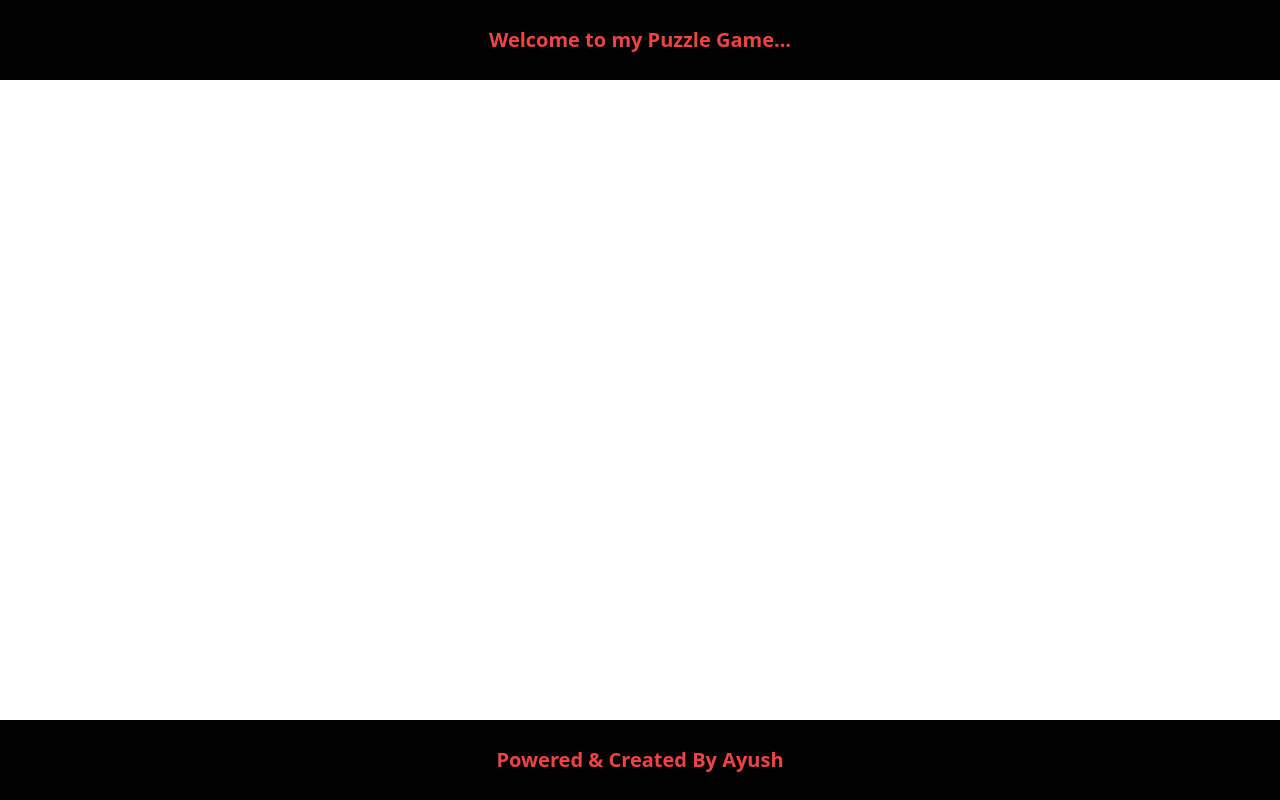
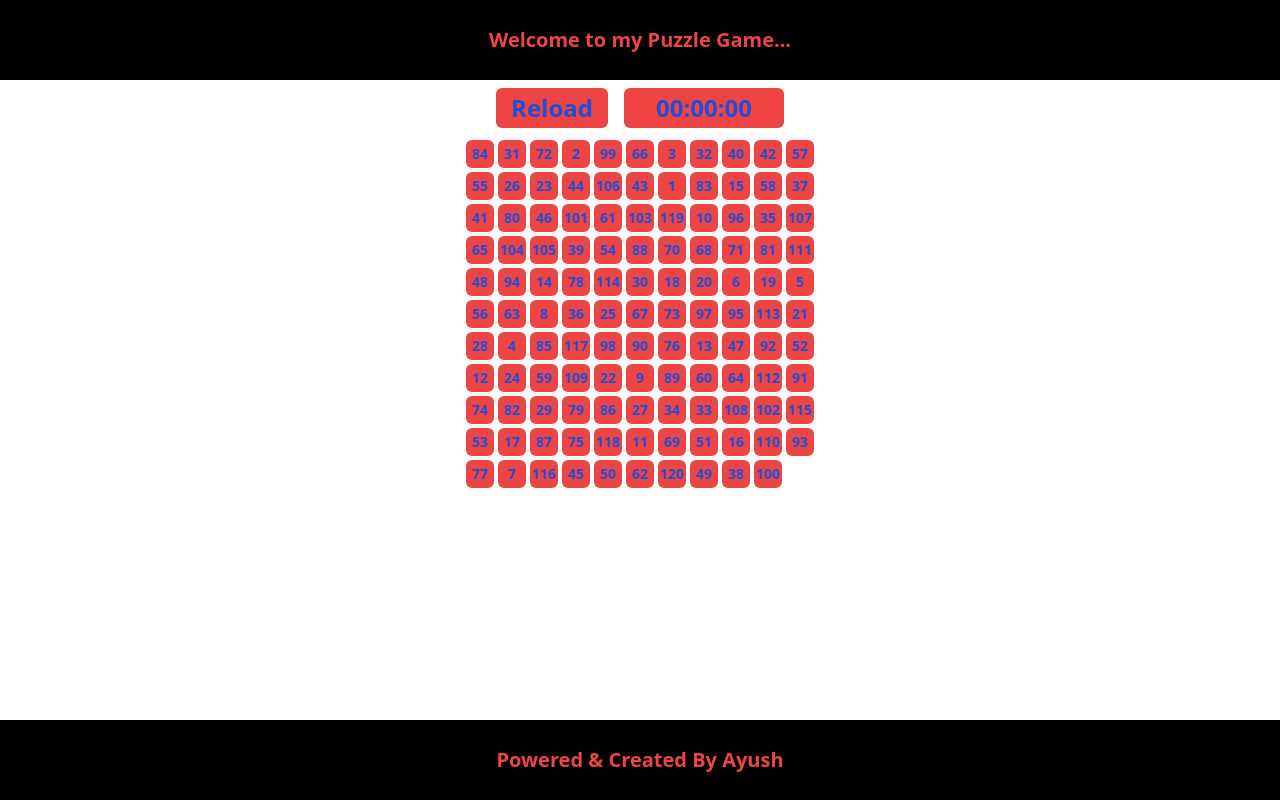
Before and after one commit to AyushVerma87654/Slide-PuzzleGame, a React (Vite) app: page /puzzle11 in a window 1280 px wide. Built offline with nearby package versions, Linux system fonts and the light colour scheme.

Commit message:
Puzzle 11 successfully added and working

```diff
--- a/src/App.tsx
+++ b/src/App.tsx
@@ -3,6 +3,7 @@ import { Route, Routes } from "react-router-dom";
 import Footer from "./Footer";
 import MainPage from "./MainPage";
 import NavBar from "./NavBar";
+import Puzzle11 from "./Puzzle11";
 import Puzzle3 from "./Puzzle3";
 import Puzzle4 from "./Puzzle4";
 import Puzzle5 from "./Puzzle5";
@@ -17,6 +18,7 @@ const App = () => {
           <Route path="/puzzle3" element={<Puzzle3 />} />
           <Route path="/puzzle4" element={<Puzzle4 />} />
           <Route path="/puzzle5" element={<Puzzle5 />} />
+          <Route path="/puzzle11" element={<Puzzle11 />} />
         </Routes>
       </div>
       <Footer />
--- a/src/Button.tsx
+++ b/src/Button.tsx
@@ -7,12 +7,14 @@ const Button: FC<ButtonProps> = ({ onClick, children, className, type }) => {
   if (children == "") {
     bg = "bg-white";
   }
-  let width = "w-12";
+  let width = "w-12 h-12";
   if (type == "button") {
-    width = "w-28";
+    width = "w-28 h-12";
+  } else if (type == "submit") {
+    width = "w-28 h-10";
   }
   return (
-    <div className={"h-12 " + width}>
+    <div className={" " + width}>
       <button
         className={
           "w-full h-full rounded-md text-blue-700 text-2xl font-extrabold " + bg
--- /dev/null
+++ b/src/Button2.tsx
@@ -0,0 +1,31 @@
+import React, { ButtonHTMLAttributes, FC } from "react";
+
+type Button2Props = ButtonHTMLAttributes<HTMLButtonElement>;
+
+const Button2: FC<Button2Props> = ({ onClick, children, className, type }) => {
+  let bg = "bg-red-500";
+  if (children == "") {
+    bg = "bg-white";
+  }
+  // let width = "w-12";
+  // if (type == "button") {
+  //   width = "w-28";
+  // } else if (type == "submit") {
+  //   width = "w-6 h-12";
+  // }
+  return (
+    <div className={"h-7 w-7 "}>
+      <button
+        className={
+          "w-full h-full rounded-md text-blue-700 text-sm font-bold " + bg
+        }
+        onClick={onClick}
+        type={type}
+      >
+        {children}
+      </button>
+    </div>
+  );
+};
+
+export default Button2;
--- a/src/DisplayPuzzle.tsx
+++ b/src/DisplayPuzzle.tsx
@@ -1,18 +1,32 @@
 import React, { Children, FC } from "react";
 import Button from "./Button";
+import Button2 from "./Button2";
 
 type DisplayPuzzleProps = {
   number: string | number;
   index: number;
   handleButtonClick: (a: number) => void;
+  hi?: number;
 };
 
 const DisplayPuzzle: FC<DisplayPuzzleProps> = ({
   number,
   handleButtonClick,
   index,
+  hi,
 }) => {
   return (
+    <div>
+      {hi == 11 && (
+        <Button2
+          onClick={() => {
+            handleButtonClick(index);
+          }}
+        >
+          {number}
+        </Button2>
+      )}
+      {!hi && (
         <Button
           onClick={() => {
             handleButtonClick(index);
@@ -20,6 +34,8 @@ const DisplayPuzzle: FC<DisplayPuzzleProps> = ({
         >
           {number}
         </Button>
+      )}
+    </div>
   );
 };
 
--- a/src/MainPage.tsx
+++ b/src/MainPage.tsx
@@ -6,7 +6,7 @@ type MainPageProps = {};
 
 const MainPage: FC<MainPageProps> = () => {
   return (
-    <div className="flex flex-col items-center justify-center my-16 gap-20">
+    <div className="flex flex-col items-center justify-center m-6 gap-10">
       <Link to="/puzzle3">
         <Heading className="bg-green-500 rounded-md w-20">3 X 3</Heading>
       </Link>
@@ -16,6 +16,9 @@ const MainPage: FC<MainPageProps> = () => {
       <Link to="/puzzle5">
         <Heading className="bg-green-500 rounded-md w-20">5 X 5</Heading>
       </Link>
+      <Link to="/puzzle11">
+        <Heading className="bg-green-500 rounded-md w-20">11 X 11</Heading>
+      </Link>
     </div>
   );
 };
--- /dev/null
+++ b/src/Puzzle11.tsx
@@ -0,0 +1,215 @@
+import React, { FC, useEffect, useState } from "react";
+import Button from "./Button";
+import DisplayPuzzle from "./DisplayPuzzle";
+import Result from "./Result";
+import Time from "./Time";
+// import { cal5, calculate5, numbers5 } from "./utility/puzzle5";
+import { adjacent, movement, numbers } from "./utility/utility";
+
+type Puzzle11Props = {};
+
+const Puzzle11: FC<Puzzle11Props> = () => {
+  const output = [
+    1,
+    2,
+    3,
+    4,
+    5,
+    6,
+    7,
+    8,
+    9,
+    10,
+    11,
+    12,
+    13,
+    14,
+    15,
+    16,
+    17,
+    18,
+    19,
+    20,
+    21,
+    22,
+    23,
+    24,
+    25,
+    26,
+    27,
+    28,
+    29,
+    30,
+    31,
+    32,
+    33,
+    34,
+    35,
+    36,
+    37,
+    38,
+    39,
+    40,
+    41,
+    42,
+    43,
+    44,
+    45,
+    46,
+    47,
+    28,
+    49,
+    50,
+    51,
+    52,
+    53,
+    54,
+    55,
+    56,
+    57,
+    58,
+    59,
+    60,
+    61,
+    62,
+    63,
+    64,
+    65,
+    66,
+    67,
+    68,
+    69,
+    70,
+    71,
+    72,
+    73,
+    74,
+    75,
+    76,
+    77,
+    78,
+    79,
+    80,
+    81,
+    82,
+    83,
+    84,
+    85,
+    86,
+    87,
+    88,
+    89,
+    90,
+    91,
+    92,
+    93,
+    94,
+    95,
+    96,
+    97,
+    98,
+    99,
+    100,
+    101,
+    102,
+    103,
+    104,
+    105,
+    106,
+    107,
+    108,
+    109,
+    110,
+    111,
+    112,
+    113,
+    114,
+    115,
+    116,
+    117,
+    118,
+    119,
+    120,
+    121,
+    "",
+  ];
+  const [totalNumbers, setTotalNumbers] = useState<(string | number)[]>(
+    numbers(11)
+  );
+  const [result, setResult] = useState(false);
+  const [timeStart, setTimeStart] = useState(false);
+
+  const handleButtonClick = (num: number) => {
+    setTimeStart(true);
+    if (!result) {
+      let string = 0;
+      let newarray = [...totalNumbers];
+      for (let i = 0; i < newarray.length; i++) {
+        if (newarray[i] == "") {
+          string = i;
+        }
+      }
+      // const swap = calculate5(num, string);
+      const swap = adjacent(num, string, 11);
+      // cal3(num, index, totalNumbers, setTotalNumbers);
+      // cal5(num, string, totalNumbers, setTotalNumbers);
+      movement(num, string, totalNumbers, setTotalNumbers, 11);
+      if (swap) {
+        const t = newarray[num];
+        newarray[num] = newarray[string];
+        newarray[string] = t;
+        setTotalNumbers(newarray);
+      }
+    }
+  };
+
+  const handleReloadClick = () => {
+    setResult(false);
+    setTimeStart(false);
+    setTotalNumbers(numbers(11));
+  };
+
+  useEffect(() => {
+    let token = 1;
+    for (let i = 0; i < totalNumbers.length; i++) {
+      if (totalNumbers[i] != output[i]) {
+        token = 0;
+      }
+    }
+    if (token == 1) {
+      setResult(true);
+      setTimeStart(false);
+    }
+  }, [totalNumbers]);
+
+  return (
+    <div className="flex flex-col items-center justify-center">
+      <div className="m-2 flex flex-col items-center justify-center">
+        <div className="flex gap-4">
+          <Button onClick={handleReloadClick} type="submit">
+            Reload
+          </Button>
+          <Time stop={result} start={timeStart} value={11} />
+        </div>
+      </div>
+      {result && <Result />}
+      {!result && (
+        <div className="px-2 pt-1">
+          <div className="grid grid-cols-11 gap-1 mb-2">
+            {totalNumbers.map((item, index) => (
+              <DisplayPuzzle
+                hi={11}
+                key={item}
+                number={item}
+                index={index}
+                handleButtonClick={handleButtonClick}
+              />
+            ))}
+          </div>
+        </div>
+      )}
+    </div>
+  );
+};
+
+export default Puzzle11;
--- a/src/Time.tsx
+++ b/src/Time.tsx
@@ -1,9 +1,9 @@
 import React, { FC, useEffect, useState } from "react";
 import Button from "./Button";
 
-type TimeProps = { stop: boolean | undefined; start: boolean };
+type TimeProps = { stop: boolean | undefined; start: boolean; value?: number };
 
-const Time: FC<TimeProps> = ({ stop, start }) => {
+const Time: FC<TimeProps> = ({ stop, start, value }) => {
   const [sec, setSec] = useState(0);
   const [min, setMin] = useState(0);
   const [hour, setHour] = useState(0);
@@ -36,8 +36,18 @@ const Time: FC<TimeProps> = ({ stop, start }) => {
     }
   }, [start, stop]);
 
+  let initial = "text-2xl h-12";
+  if (value) {
+    initial = "text-2xl h-10";
+  }
+
   return (
-    <div className="rounded-md flex items-center justify-center text-blue-700 text-2xl font-extrabold bg-red-500 h-12 w-40">
+    <div
+      className={
+        "rounded-md flex items-center justify-center text-blue-700 font-extrabold bg-red-500 w-40 " +
+        initial
+      }
+    >
       <span>0{hour}:</span>
       {min >= 10 && <span>{min}:</span>}
       {min < 10 && <span>0{min}:</span>}
--- a/src/utility/utility.ts
+++ b/src/utility/utility.ts
@@ -1,5 +1,16 @@
 import { num, set } from "../Models";
-import { swap2, swap3, swap4 } from "./newpuzzle";
+import {
+  swap10,
+  swap11,
+  swap2,
+  swap3,
+  swap4,
+  swap5,
+  swap6,
+  swap7,
+  swap8,
+  swap9,
+} from "./newpuzzle";
 export const numbers: any = (num: number) => {
   let a: number[] = [];
   while (a.length < num * num - 1) {
@@ -115,18 +126,18 @@ export const calculate = (
   if (num < string) {
     direction = -1;
   }
-  console.log("direction", direction);
-  console.log("a,b", num, string);
+  // console.log("direction", direction);
+  // console.log("a,b", num, string);
   const x = (num - string) / value;
   for (let i = 2; i < value; i++) {
     if (num - string == i || string - num == i) {
       swap(num, string, i, 1, direction, array, set);
-      console.log(i);
-      console.log("a,b", num, string);
+      // console.log(i);
+      // console.log("a,b", num, string);
     } else if (x == i || x * -1 == i) {
-      console.log(i);
+      // console.log(i);
       swap(num, string, i, value, direction, array, set);
-      console.log("a,b", num, string);
+      // console.log("a,b", num, string);
     }
   }
 };
@@ -140,6 +151,7 @@ export const swap = (
   array: num,
   set: set
 ) => {
+  // console.log(num, string, swap, next, direction);
   let number = string;
   if (array[num] == "") {
     number = num;
@@ -150,5 +162,19 @@ export const swap = (
     swap3(number, direction, next, array, set);
   } else if (swap == 4) {
     swap4(number, direction, next, array, set);
+  } else if (swap == 5) {
+    swap5(number, direction, next, array, set);
+  } else if (swap == 6) {
+    swap6(number, direction, next, array, set);
+  } else if (swap == 7) {
+    swap7(number, direction, next, array, set);
+  } else if (swap == 8) {
+    swap8(number, direction, next, array, set);
+  } else if (swap == 9) {
+    swap9(number, direction, next, array, set);
+  } else if (swap == 10) {
+    swap10(number, direction, next, array, set);
+  } else if (swap == 11) {
+    swap11(number, direction, next, array, set);
   }
 };
```
Also changed, not shown: src/utility/newpuzzle.ts (+7 -11 lines). Lines whose indentation alone changed are shown as unchanged.
